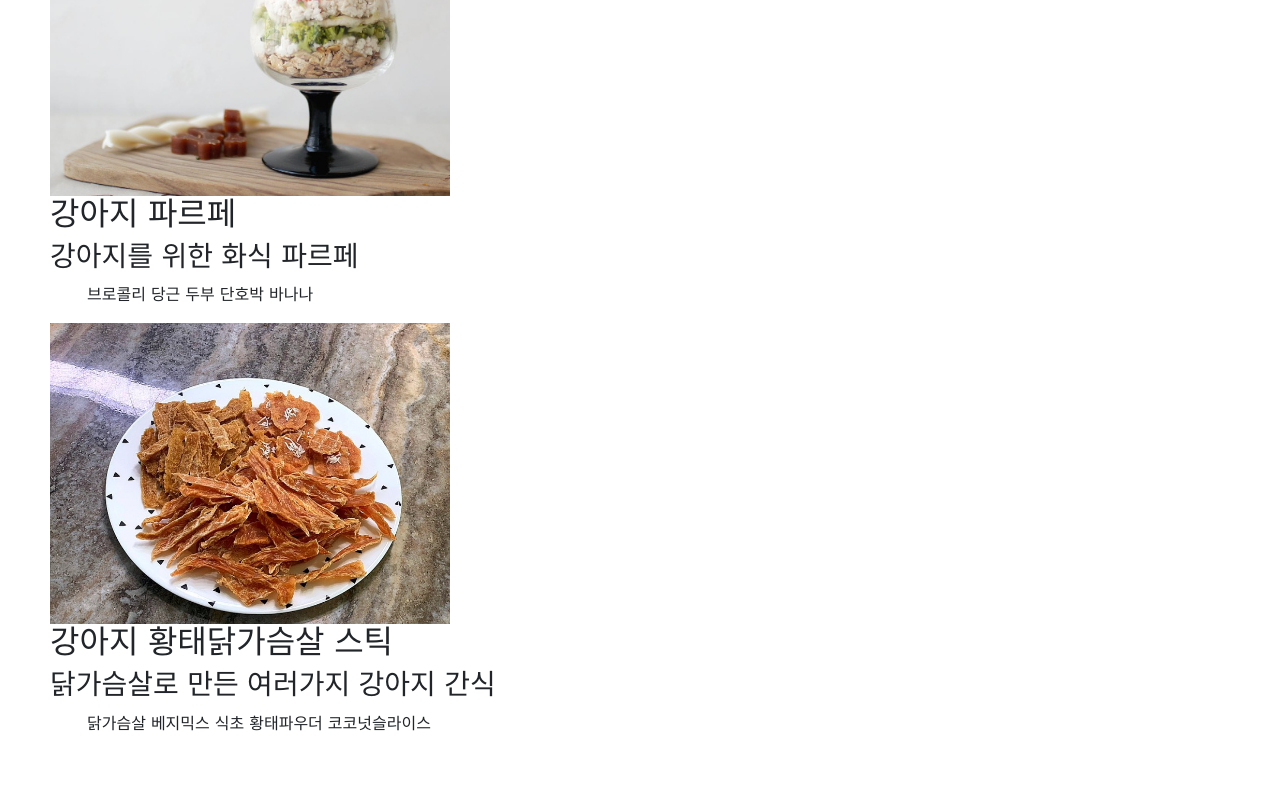
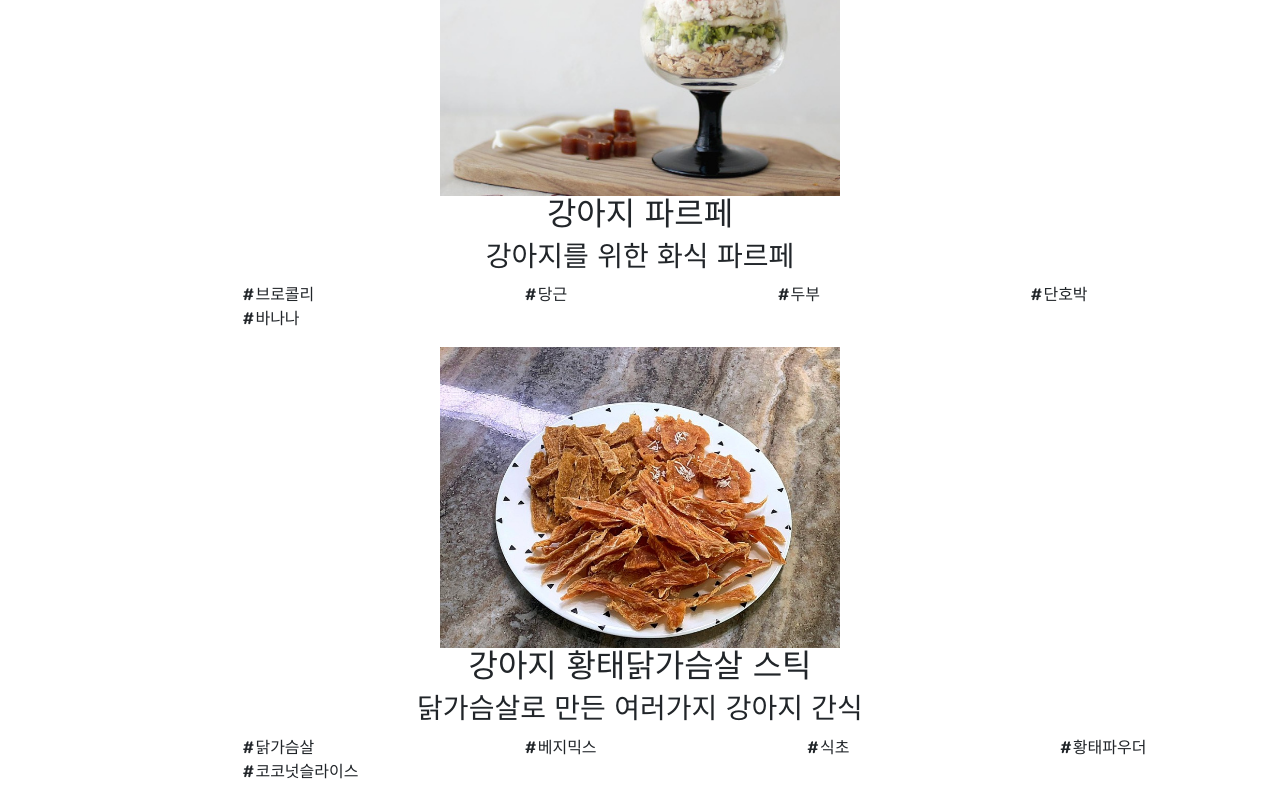
Before and after one commit to GDSCXTAB-HUFSummer-Hackathon/-6_Runtime-Error_Yolieottae-, a React (Create React App) app in the folder yolieottae/: page /pet in a window 1280 px wide. Shown: the part 330-1130 px from the top of the page. Before the commit the page ends 1082 px from the top, so only its background shows below. Built offline with nearby package versions, Linux system fonts and the light colour scheme; a web font is replaced by a local one.

Commit message:
Update index.css

```diff
--- a/yolieottae/src/components/Baby.js
+++ b/yolieottae/src/components/Baby.js
@@ -11,19 +11,19 @@ function Baby(){
             <h2>단호박 닭가슴살 이유식</h2>
             <h3>8개월차 중기 아기 먹일 이유식</h3>
             <ul class="soup">
-                <li class="ingredient">닭가슴살</li>
-                <li class="ingredient">단호박</li>
-                <li class="ingredient">불린쌀</li>
-                <li class="ingredient">다시마</li>
+                <li class="ingredient">#닭가슴살</li>
+                <li class="ingredient">#단호박</li>
+                <li class="ingredient">#불린쌀</li>
+                <li class="ingredient">#다시마</li>
             </ul>
             <img width="400" src={baby2} alt="baby2"></img>
             <h2>난자완스 이유식</h2>
             <h3>13개월차 완료기 아기 먹일 이유식</h3>
             <ul class="soup">
-                <li class="ingredient">다시마</li>
-                <li class="ingredient">양파</li>
-                <li class="ingredient">버섯</li>
-                <li class="ingredient">호박</li>
+                <li class="ingredient">#다시마</li>
+                <li class="ingredient">#양파</li>
+                <li class="ingredient">#버섯</li>
+                <li class="ingredient">#호박</li>
             </ul>
         </div>
     )
--- a/yolieottae/src/components/Diet.js
+++ b/yolieottae/src/components/Diet.js
@@ -10,21 +10,21 @@ function Diet(){
             <h2>파프리카 피자</h2>
             <h3>밀가루 없는 건강한 다이어트 피자</h3>
             <ul class="pizza">
-                <li class="ingredient">파프리카</li>
-                <li class="ingredient">스팸</li>
-                <li class="ingredient">양파</li>
-                <li class="ingredient">피자치즈</li>
+                <li class="ingredient">#파프리카</li>
+                <li class="ingredient">#스팸</li>
+                <li class="ingredient">#양파</li>
+                <li class="ingredient">#피자치즈</li>
             </ul>
 
             <img width="400" src={diet2} alt="diet2"></img>
             <h2>두부튀김</h2>
             <h3>칼로리 부담없는 일본식 두부튀김 요리</h3>
             <ul class="pizza">
-                <li class="ingredient">두부</li>
-                <li class="ingredient">대파</li>
-                <li class="ingredient">무순</li>
-                <li class="ingredient">감자전분</li>
-                <li class="ingredient">가쓰오부시</li>
+                <li class="ingredient">#두부</li>
+                <li class="ingredient">#대파</li>
+                <li class="ingredient">#무순</li>
+                <li class="ingredient">#감자전분</li>
+                <li class="ingredient">#가쓰오부시</li>
             </ul>
         </div>
     )
--- a/yolieottae/src/components/Pet.js
+++ b/yolieottae/src/components/Pet.js
@@ -11,22 +11,22 @@ function Pet(){
             <h2>강아지 파르페</h2>
             <h3>강아지를 위한 화식 파르페</h3>
             <ul class="dog">
-                <li class="ingredient">브로콜리</li>
-                <li class="ingredient">당근</li>
-                <li class="ingredient">두부</li>
-                <li class="ingredient">단호박</li>
-                <li class="ingredient">바나나</li>
+                <li class="ingredient">#브로콜리</li>
+                <li class="ingredient">#당근</li>
+                <li class="ingredient">#두부</li>
+                <li class="ingredient">#단호박</li>
+                <li class="ingredient">#바나나</li>
             </ul>
 
             <img width="400" src={pet2} alt="pet2"></img>
             <h2>강아지 황태닭가슴살 스틱</h2>
             <h3>닭가슴살로 만든 여러가지 강아지 간식</h3>
             <ul class="dog">
-                <li class="ingredient">닭가슴살</li>
-                <li class="ingredient">베지믹스</li>
-                <li class="ingredient">식초</li>
-                <li class="ingredient">황태파우더</li>
-                <li class="ingredient">코코넛슬라이스</li>
+                <li class="ingredient">#닭가슴살</li>
+                <li class="ingredient">#베지믹스</li>
+                <li class="ingredient">#식초</li>
+                <li class="ingredient">#황태파우더</li>
+                <li class="ingredient">#코코넛슬라이스</li>
             </ul>
         </div>
     )
--- a/yolieottae/src/components/Snack.js
+++ b/yolieottae/src/components/Snack.js
@@ -10,21 +10,21 @@ function Snack(){
             <h2>또띠아 마늘칩</h2>
             <h3>10분이면 간단히 만드는 한입쏙 마늘칩</h3>
             <ul class="chip">
-                <li class="ingredient">또띠아</li>
-                <li class="ingredient">다진마늘</li>
-                <li class="ingredient">꿀</li>
-                <li class="ingredient">버터</li>
+                <li class="ingredient">#또띠아</li>
+                <li class="ingredient">#다진마늘</li>
+                <li class="ingredient">#꿀</li>
+                <li class="ingredient">#버터</li>
             </ul>
 
             <img width="400" src={snack2} alt="snack2"></img>
             <h2>생딸기 오믈렛</h2>
             <h3>No 오븐! 시중에 파는 것 같은 딸기 오믈렛</h3>
             <ul class="chip">
-                <li class="ingredient">핫케이크가루</li>
-                <li class="ingredient">달걀</li>
-                <li class="ingredient">우유</li>
-                <li class="ingredient">딸기</li>
-                <li class="ingredient">생크림</li>
+                <li class="ingredient">#핫케이크가루</li>
+                <li class="ingredient">#달걀</li>
+                <li class="ingredient">#우유</li>
+                <li class="ingredient">#딸기</li>
+                <li class="ingredient">#생크림</li>
             </ul>
         </div>
     )
--- a/yolieottae/src/components/Vegan.js
+++ b/yolieottae/src/components/Vegan.js
@@ -10,20 +10,20 @@ function Vegan(){
             <h2>연두부 샐러드</h2>
             <h3>초스피드로 즐기는 비건 두부 샐러드</h3>
             <ul class="salad">
-                <li class="ingredient">연두부</li>
-                <li class="ingredient">어린잎</li>
-                <li class="ingredient">파프리카</li>
-                <li class="ingredient">양파</li>
+                <li class="ingredient">#연두부</li>
+                <li class="ingredient">#어린잎</li>
+                <li class="ingredient">#파프리카</li>
+                <li class="ingredient">#양파</li>
             </ul>
 
             <img width="400" src={vegan2} alt="vegan2"></img>
             <h2>비건 아몬드쿠키</h2>
             <h3>No버터! No우유! 붓고 섞고 굽기만 하면되는 비건 쿠키</h3>
             <ul class="salad">
-                <li class="ingredient">바나나</li>
-                <li class="ingredient">아몬드</li>
-                <li class="ingredient">오트밀</li>
-                <li class="ingredient">베이킹파우더</li>
+                <li class="ingredient">#바나나</li>
+                <li class="ingredient">#아몬드</li>
+                <li class="ingredient">#오트밀</li>
+                <li class="ingredient">#베이킹파우더</li>
             </ul>
         </div>
     )
--- a/yolieottae/src/index.css
+++ b/yolieottae/src/index.css
@@ -350,7 +350,8 @@ footer {
 
 .ingredient {
     list-style: none;
-    padding-left: 5px;
+    padding-left: 10px;
+    margin-left:200px;
 }
 
 
@@ -360,5 +361,5 @@ footer {
 }
 
 .choice{
-    margin-left:50px;
+    text-align:center;
 }
```
